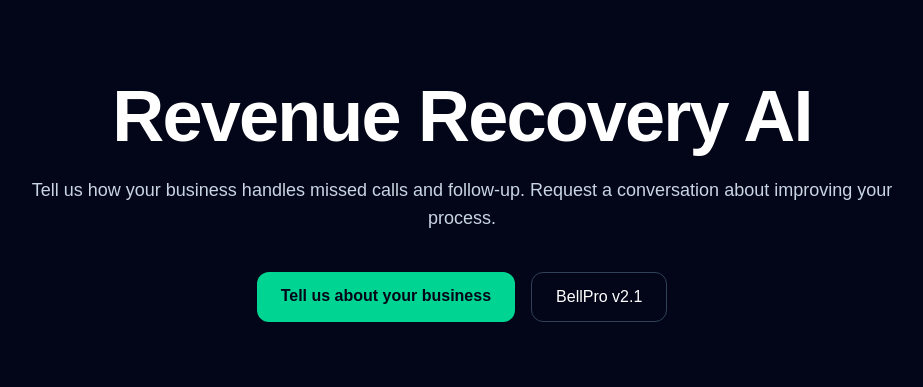
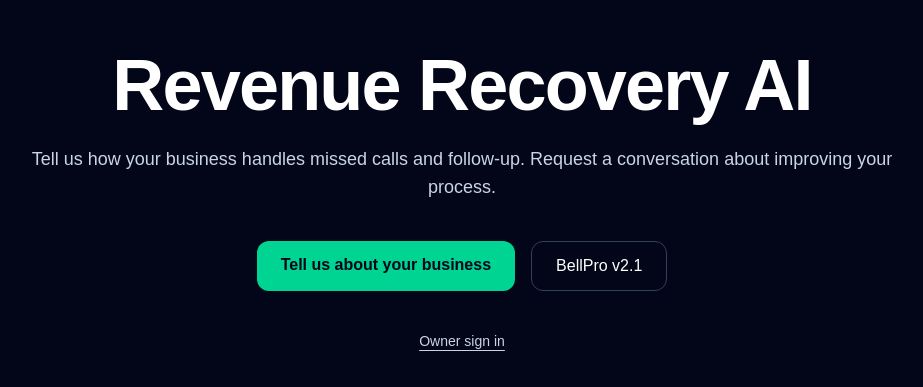
Before and after one commit to Clarence447/adventure, a Next.js app: page / in a window 1280 px wide. Shown: the part 199-586 px from the top of the page, without its empty margins (178-1101 px from the left). Built offline with nearby package versions, Linux system fonts and the light colour scheme.

Commit message:
Integrate owner workspace: src/app/page.tsx

```diff
--- a/src/app/page.tsx
+++ b/src/app/page.tsx
@@ -20,6 +20,7 @@ export default function HomePage() {
             BellPro v2.1
           </Link>}
         </div>
+        <Link href="/login" className="mt-10 inline-block text-sm text-slate-300 underline underline-offset-4">Owner sign in</Link>
       </div>
     </main>
   );
```
